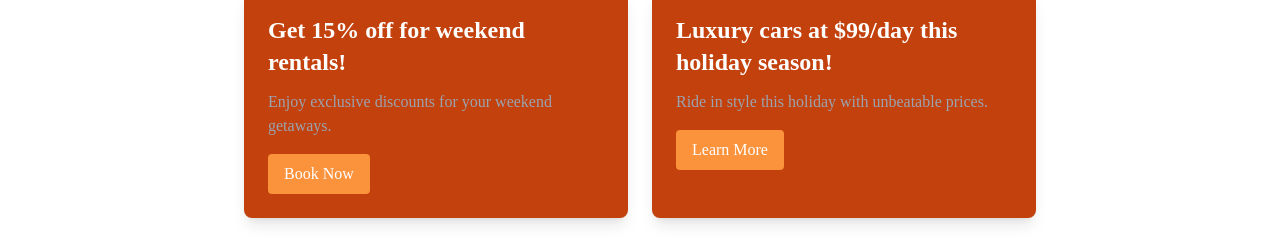
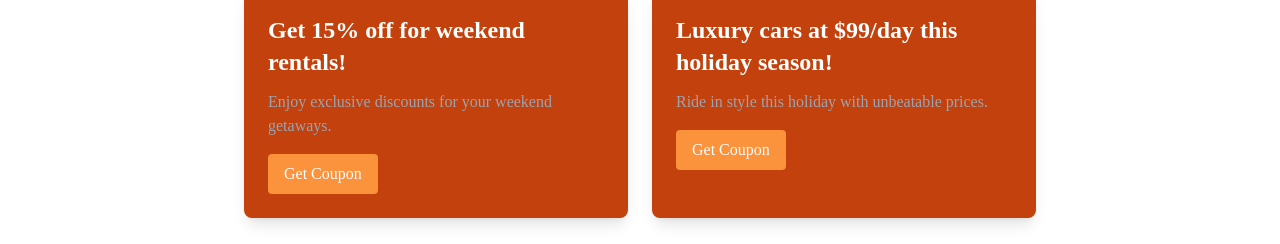
Before and after one commit to Mustazir/RideFlow-SCIC, a React (Vite) app: page / in a window 1280 px wide. Shown: the part 1862-2106 px from the top of the page. Built offline with nearby package versions, Linux system fonts and the light colour scheme; no server answers; a web font is replaced by a local one.

Commit message:
Final version

```diff
--- a/src/Components/Home/SpecialOffers.jsx
+++ b/src/Components/Home/SpecialOffers.jsx
@@ -6,12 +6,12 @@ const SpecialOffers = () => {
         {
             title: "Get 15% off for weekend rentals!",
             description: "Enjoy exclusive discounts for your weekend getaways.",
-            buttonText: "Book Now",
+            buttonText: "Get Coupon",
         },
         {
             title: "Luxury cars at $99/day this holiday season!",
             description: "Ride in style this holiday with unbeatable prices.",
-            buttonText: "Learn More",
+            buttonText: "Get Coupon",
         },
     ];
 
```
